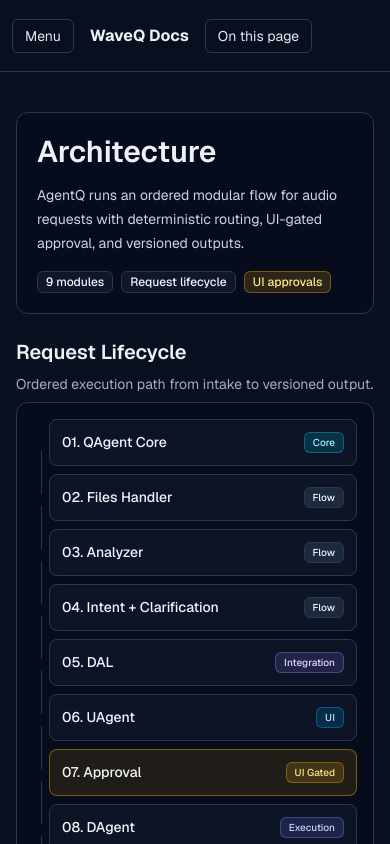
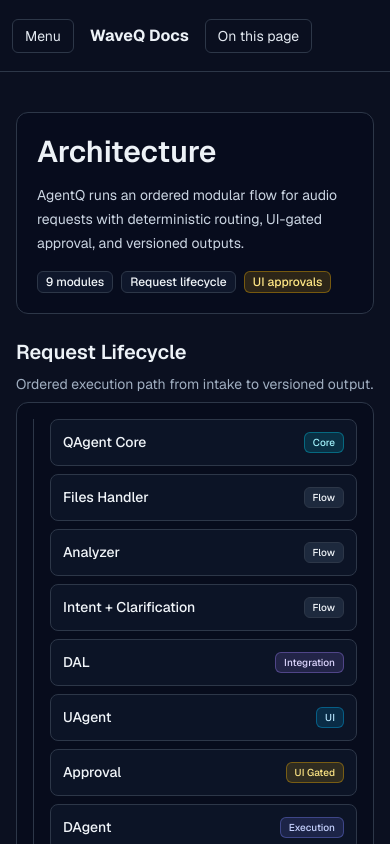
Before and after one commit to liormedan/Qagent-WebSiteDoc, a Next.js app: page /docs/architecture in a window 390 px wide. Built offline with nearby package versions, Linux system fonts and the light colour scheme.

Commit message:
docs: simplify architecture UI and fix responsive flow cards

```diff
--- a/src/app/docs/architecture/page.tsx
+++ b/src/app/docs/architecture/page.tsx
@@ -1,5 +1,4 @@
 import Link from "next/link";
-import { Fragment } from "react";
 import { DocsContent } from "@/components/layout/DocsContent";
 import { Badge } from "@/components/ui/badge";
 import { Card, CardContent, CardHeader } from "@/components/ui/card";
@@ -13,6 +12,7 @@ type LifecycleNode = {
 
 type ModuleCard = {
   id: string;
+  anchorId: string;
   name: string;
   type: LifecycleNode["type"];
   purpose: string;
@@ -36,6 +36,7 @@ const lifecycleNodes: LifecycleNode[] = [
 const moduleCards: ModuleCard[] = [
   {
     id: "01",
+    anchorId: "01-qagent-core",
     name: "QAgent Core",
     type: "Core",
     purpose: "Controls ordered module execution and enforces deterministic system rules.",
@@ -45,6 +46,7 @@ const moduleCards: ModuleCard[] = [
   },
   {
     id: "02",
+    anchorId: "02-files-handler",
     name: "Files Handler",
     type: "Flow",
     purpose: "Loads, validates, and indexes user-provided files for analysis.",
@@ -54,6 +56,7 @@ const moduleCards: ModuleCard[] = [
   },
   {
     id: "03",
+    anchorId: "03-analyzer",
     name: "Analyzer",
     type: "Flow",
     purpose: "Extracts audio evidence and structured signal features for decision layers.",
@@ -63,6 +66,7 @@ const moduleCards: ModuleCard[] = [
   },
   {
     id: "04",
+    anchorId: "04-intent-clarification",
     name: "Intent + Clarification",
     type: "Flow",
     purpose: "Resolves user intent and blocks ambiguous actions until clarified.",
@@ -72,6 +76,7 @@ const moduleCards: ModuleCard[] = [
   },
   {
     id: "05",
+    anchorId: "05-dal",
     name: "DAL",
     type: "Integration",
     purpose: "Builds executable action plan aligned to approved intent boundaries.",
@@ -81,6 +86,7 @@ const moduleCards: ModuleCard[] = [
   },
   {
     id: "06",
+    anchorId: "06-uagent",
     name: "UAgent",
     type: "UI",
     purpose: "Generates user-facing plan view and review controls before execution.",
@@ -90,6 +96,7 @@ const moduleCards: ModuleCard[] = [
   },
   {
     id: "07",
+    anchorId: "07-approval-ui-triggered-core-enforced",
     name: "Approval (UI-triggered, Core-enforced)",
     type: "UI Gated",
     purpose: "Prevents execution until explicit user approval is captured and verified.",
@@ -99,6 +106,7 @@ const moduleCards: ModuleCard[] = [
   },
   {
     id: "08",
+    anchorId: "08-dagent",
     name: "DAgent",
     type: "Execution",
     purpose: "Executes approved DSP operations exactly as defined by the DAL plan.",
@@ -108,6 +116,7 @@ const moduleCards: ModuleCard[] = [
   },
   {
     id: "09",
+    anchorId: "09-versioning",
     name: "Versioning",
     type: "State",
     purpose: "Persists final outputs as traceable versions for compare/revert workflows.",
@@ -149,53 +158,11 @@ export default function ArchitecturePage() {
 
           <Card className="border border-[var(--border)] bg-slate-950/35">
             <CardContent className="p-4 md:p-5">
-              <div className="hidden overflow-x-auto pb-1 lg:block">
-                <div className="inline-flex min-w-full items-center">
-                  {lifecycleNodes.map((node, index) => (
-                    <Fragment key={node.id}>
-                      <div
-                        className={cn(
-                          "min-w-[180px] rounded-lg border bg-slate-900/70 p-3",
-                          node.type === "UI Gated" && "border-amber-400/40 bg-amber-400/10",
-                          node.type !== "UI Gated" && "border-[var(--border)]",
-                        )}
-                      >
-                        <div className="flex items-start justify-between gap-2">
-                          <span className="text-xs font-medium tracking-wide text-slate-400">{node.id}</span>
-                          <Badge className={cn("border text-[10px]", toneClass(node.type))}>{node.type}</Badge>
-                        </div>
-                        <p className="mt-2 text-sm font-medium leading-5 text-slate-100">{node.name}</p>
-                      </div>
-                      {index < lifecycleNodes.length - 1 ? (
-                        <div className="flex w-10 items-center justify-center">
-                          <span className="h-px w-8 bg-[var(--border)]" />
-                        </div>
-                      ) : null}
-                    </Fragment>
-                  ))}
-                </div>
-              </div>
-
-              <div className="space-y-0 lg:hidden">
-                {lifecycleNodes.map((node, index) => (
-                  <div key={node.id} className="relative ps-4">
-                    {index < lifecycleNodes.length - 1 ? (
-                      <span className="absolute start-[8px] top-8 h-[calc(100%-0.25rem)] w-px bg-[var(--border)]" aria-hidden="true" />
-                    ) : null}
-                    <div
-                      className={cn(
-                        "mb-2 rounded-lg border bg-slate-900/70 p-3",
-                        node.type === "UI Gated" && "border-amber-400/40 bg-amber-400/10",
-                        node.type !== "UI Gated" && "border-[var(--border)]",
-                      )}
-                    >
-                      <div className="flex items-start justify-between gap-2">
-                        <p className="text-sm font-medium text-slate-100">
-                          {node.id}. {node.name}
-                        </p>
-                        <Badge className={cn("border text-[10px]", toneClass(node.type))}>{node.type}</Badge>
-                      </div>
-                    </div>
+              <div className="space-y-2 border-s border-[var(--border)] ps-4">
+                {lifecycleNodes.map((node) => (
+                  <div key={node.id} className="flex items-center justify-between gap-3 rounded-lg border border-[var(--border)] bg-slate-900/70 p-3">
+                    <p className="text-sm font-medium text-slate-100">{node.name}</p>
+                    <Badge className={cn("shrink-0 border text-[10px]", toneClass(node.type))}>{node.type}</Badge>
                   </div>
                 ))}
               </div>
@@ -213,19 +180,15 @@ export default function ArchitecturePage() {
             {moduleCards.map((module) => (
               <Card
                 key={module.id}
+                id={module.anchorId}
                 className={cn(
-                  "border bg-slate-950/30 transition-colors hover:bg-slate-950/55",
+                  "scroll-mt-32 border bg-slate-950/30 transition-colors hover:bg-slate-950/55",
                   module.type === "UI Gated" ? "border-amber-400/40" : "border-[var(--border)]",
                 )}
               >
                 <CardHeader className="pb-1">
                   <div className="flex items-center justify-between gap-3">
-                    <div className="flex min-w-0 items-center gap-2.5">
-                      <span className="inline-flex h-6 min-w-6 items-center justify-center rounded-md border border-[var(--border)] bg-slate-900 text-[11px] font-semibold text-slate-300">
-                        {module.id}
-                      </span>
-                      <h3 className="truncate text-base font-semibold leading-tight">{module.name}</h3>
-                    </div>
+                    <h3 className="truncate text-base font-semibold leading-tight">{module.name}</h3>
                     <Badge className={cn("shrink-0 border text-[10px]", toneClass(module.type))}>{module.type}</Badge>
                   </div>
                 </CardHeader>
@@ -259,9 +222,9 @@ export default function ArchitecturePage() {
 
           <div className="grid grid-cols-1 gap-3 md:grid-cols-3">
             {[
-              { step: "01", title: "System Overview", href: "/docs/overview", summary: "Understand system scope and request lifecycle." },
-              { step: "02", title: "Architecture", href: "/docs/architecture", summary: "Map module order, constraints, and approval gate." },
-              { step: "03", title: "One Request Journey", href: "/docs/orchestration/orchestration-flow", summary: "See end-to-end execution in one concrete flow." },
+              { step: "1", title: "System Overview", href: "/docs/overview", summary: "Understand system scope and request lifecycle." },
+              { step: "2", title: "Architecture", href: "/docs/architecture", summary: "Map module order, constraints, and approval gate." },
+              { step: "3", title: "One Request Journey", href: "/docs/orchestration/orchestration-flow", summary: "See end-to-end execution in one concrete flow." },
             ].map((item) => (
               <Link
                 key={item.step}
--- a/src/app/globals.css
+++ b/src/app/globals.css
@@ -18,6 +18,7 @@ body {
   margin: 0;
   padding: 0;
   min-height: 100%;
+  overflow-x: hidden;
   background: var(--bg);
   color: var(--text);
 }
--- a/src/components/layout/DocsContent.tsx
+++ b/src/components/layout/DocsContent.tsx
@@ -1,6 +1,6 @@
 export function DocsContent({ children }: { children: React.ReactNode }) {
   return (
-    <article data-docs-content className="mx-auto w-full max-w-4xl py-6 md:py-8">
+    <article data-docs-content className="mx-auto w-full max-w-4xl overflow-x-hidden py-6 md:py-8">
       {children}
     </article>
   );
--- a/src/components/layout/DocsSidebar.tsx
+++ b/src/components/layout/DocsSidebar.tsx
@@ -7,15 +7,15 @@ import { cn } from "@/lib/utils";
 
 const orderedModules = [
   { label: "AgentQ - stracture", href: "/docs/architecture" },
-  { label: "01. QAgent Core", href: "/docs/architecture#01-qagent-core" },
-  { label: "02. Files Handler", href: "/docs/architecture#02-files-handler" },
-  { label: "03. Analyzer", href: "/docs/architecture#03-analyzer" },
-  { label: "04. Intent + Clarification", href: "/docs/architecture#04-intent-clarification" },
-  { label: "05. DAL", href: "/docs/architecture#05-dal" },
-  { label: "06. UAgent", href: "/docs/architecture#06-uagent" },
-  { label: "07. Approval (UI-triggered, Core-enforced)", href: "/docs/architecture#07-approval-ui-triggered-core-enforced" },
-  { label: "08. DAgent", href: "/docs/architecture#08-dagent" },
-  { label: "09. Versioning", href: "/docs/architecture#09-versioning" },
+  { label: "QAgent Core", href: "/docs/architecture#01-qagent-core" },
+  { label: "Files Handler", href: "/docs/architecture#02-files-handler" },
+  { label: "Analyzer", href: "/docs/architecture#03-analyzer" },
+  { label: "Intent + Clarification", href: "/docs/architecture#04-intent-clarification" },
+  { label: "DAL", href: "/docs/architecture#05-dal" },
+  { label: "UAgent", href: "/docs/architecture#06-uagent" },
+  { label: "Approval (UI-triggered, Core-enforced)", href: "/docs/architecture#07-approval-ui-triggered-core-enforced" },
+  { label: "DAgent", href: "/docs/architecture#08-dagent" },
+  { label: "Versioning", href: "/docs/architecture#09-versioning" },
 ];
 
 export function DocsSidebar({ className, onNavigate }: { className?: string; onNavigate?: () => void }) {
--- a/src/components/ui/OrderedModuleSeed.tsx
+++ b/src/components/ui/OrderedModuleSeed.tsx
@@ -38,10 +38,10 @@ export function OrderedModuleSeed() {
       <CardContent className="relative px-0 pb-0">
         <div className="grid grid-cols-1 gap-4 md:grid-cols-3 md:grid-rows-5 md:gap-6">
         {seedNodes.map((node) => (
-          <div key={node.label} className={cn("mx-auto", node.className)}>
+          <div key={node.label} className={cn("mx-auto w-full max-w-56", node.className)}>
             <Card
               className={cn(
-                "w-56 border shadow-sm",
+                "w-full border shadow-sm",
                 node.tone === "primary"
                   ? "border-[var(--accent)] bg-[var(--accent)]/10"
                   : "border-[var(--border)] bg-slate-950/40",
```
Also changed, not shown: src/components/ui/ProcessDiagram.tsx (+4 -4 lines), 2 other files (tests, documents, lock files or other folders).
